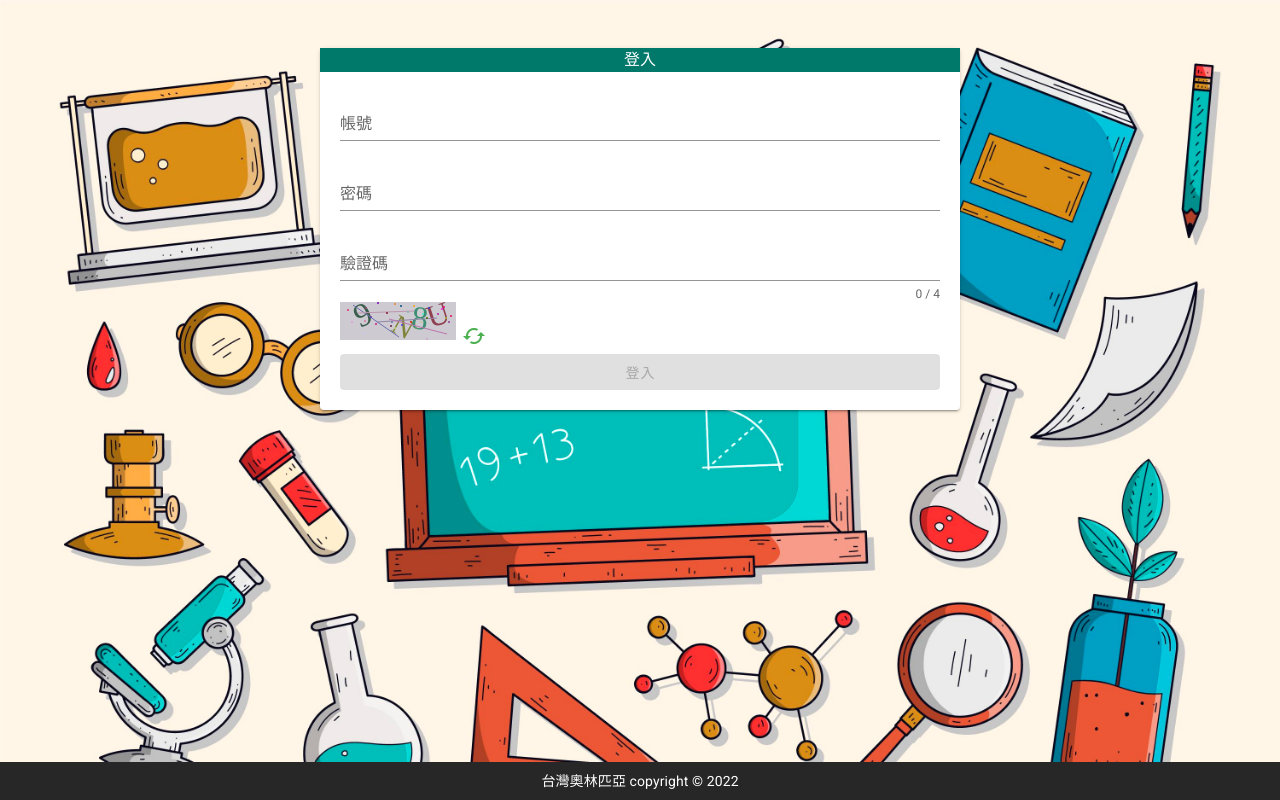
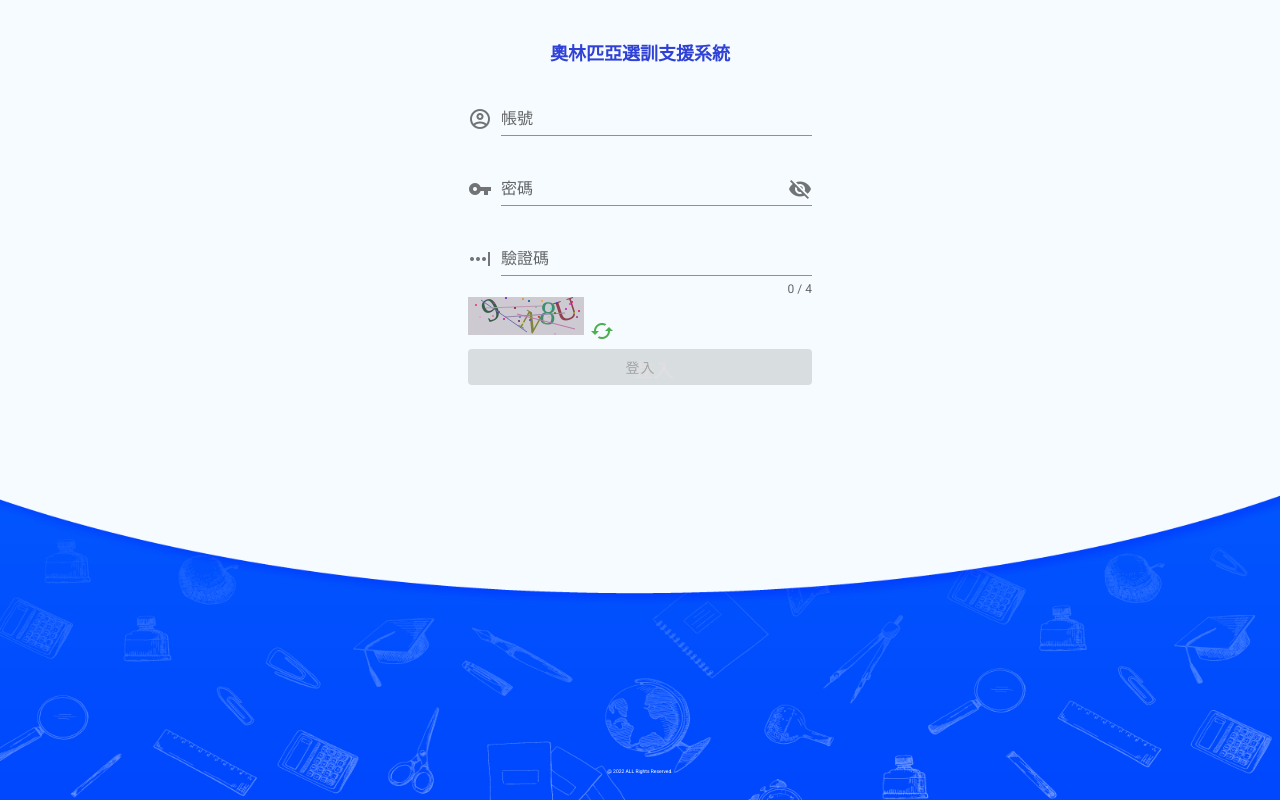
Before and after one commit to goodpoyen/olympic, a Vue app: page /login in a window 1280 px wide. Built offline with nearby package versions, Linux system fonts and the light colour scheme; no server answers.

Commit message:
login view for figma

```diff
--- a/src/App.vue
+++ b/src/App.vue
@@ -3,11 +3,6 @@
     <v-main>
       <router-view />
     </v-main>
-    <v-footer dark padless>
-      <v-card-text class="py-2 white--text text-center">
-        台灣奧林匹亞 copyright © {{ new Date().getFullYear() }}
-      </v-card-text>
-    </v-footer>
   </v-app>
 </template>
 
@@ -20,17 +15,17 @@ export default {
   async mounted () {
     const currentUrl = window.location.pathname
 
-    if (currentUrl === '/login') {
+    if (currentUrl.includes('/login')) {
       this.loginShow = true
     }
 
     if (!await this.checkLogin()) {
-      if (currentUrl !== '/login') {
+      if (!currentUrl.includes('/login')) {
         location.href = '/login'
       }
     } else {
       this.loginShow = true
-      if (currentUrl === '/login') {
+      if (currentUrl.includes('/login')) {
         location.href = '/manage'
       }
     }
--- a/src/components/account.vue
+++ b/src/components/account.vue
@@ -333,9 +333,9 @@ export default {
     },
 
     getColor (status) {
-      if (status === '停權') return 'red'
-      else if (status === '認證') return 'orange'
-      else return 'green'
+      if (status === '停權') return 'blue'
+      else if (status === '認證') return 'blue'
+      else return 'blue'
     },
 
     async getAccountList () {
--- a/src/components/schoolUser.vue
+++ b/src/components/schoolUser.vue
@@ -465,7 +465,7 @@ export default {
     getColor (status) {
       if (status === '停權') return 'red'
       else if (status === '認證') return 'orange'
-      else return 'green'
+      else return 'blue'
     },
 
     async getSchoolUsers () {
--- a/src/router/index.js
+++ b/src/router/index.js
@@ -10,8 +10,10 @@ const routes = [
     redirect: '/manage'
   },
   {
+    // path: '/login/:id',
     path: '/login',
     name: 'login',
+    // props: true,
     component: () => import('../views/loginView.vue')
   },
   {
--- a/src/views/loginView.vue
+++ b/src/views/loginView.vue
@@ -1,17 +1,24 @@
 <template>
   <v-main
     :style="{
-      'background-image': 'url(/images/test.jpg)',
-      'background-size': 'cover',
+      'background-image': 'url(/images/loginBackground.png)',
+      'background-size': '100% 100%',
       'background-repeat': 'no-repeat',
       height: '100%',
     }"
   >
-    <v-card width="50%" class="mx-auto my-12">
+    <div style="width: 30%; margin: 40px auto">
+      <span
+        style="
+          display: flex;
+          justify-content: center;
+          font-size: 18px;
+          font-weight: bold;
+          color: #3041d6;
+        "
+        >奧林匹亞選訓支援系統</span
+      >
       <validation-observer ref="observer" v-slot="{ invalid }">
-        <div class="teal lighten-4 darken-2 text-center">
-          <span class="white--text">登入</span>
-        </div>
         <form style="padding: 20px">
           <validation-provider
             v-slot="{ errors }"
@@ -23,6 +30,7 @@
               :error-messages="errors"
               label="帳號"
               @keyup.enter="login"
+              prepend-icon="mdi-account-circle-outline"
               required
             ></v-text-field>
           </validation-provider>
@@ -30,8 +38,11 @@
             <v-text-field
               v-model="password"
               :error-messages="errors"
+              :append-icon="show1 ? 'mdi-eye' : 'mdi-eye-off'"
+              @click:append="show1 = !show1"
               label="密碼"
-              :type="'password'"
+              :type="show1 ? 'text' : 'password'"
+              prepend-icon="mdi-key"
               required
               @keyup.enter="login"
             ></v-text-field>
@@ -48,6 +59,7 @@
               label="驗證碼"
               :type="'verifycode'"
               @keyup.enter="login"
+              prepend-icon="mdi-lastpass"
               required
             ></v-text-field>
             <s-identify
@@ -68,7 +80,13 @@
             {{ errorMsg }}
           </v-alert>
 
-          <v-btn block class="green mr-4" :disabled="invalid" @click="login()"
+          <v-btn
+            block
+            depressed
+            class="mr-4 white--text"
+            color="#2D5BFF"
+            :disabled="invalid"
+            @click="login()"
             >登入</v-btn
           >
           <v-alert
@@ -82,9 +100,20 @@
             {{ dialogMsg }}
           </v-alert>
         </form>
-        <!-- <a href="/forget" target="_blank" style="padding: 20px">? 忘記密碼</a> -->
       </validation-observer>
-    </v-card>
+    </div>
+    <div
+      class="py-8 white--text text-center"
+      style="
+        font-size: 5px;
+        position: absolute;
+        bottom: 0;
+        width: 100%;
+        height: 60px;
+      "
+    >
+      @ {{ new Date().getFullYear() }} ALL Rights Reserved.
+    </div>
   </v-main>
 </template>
 
@@ -125,7 +154,8 @@ export default {
     alertShow: false,
     errorMsg: '',
     dialogMsg: '',
-    dialog: false
+    dialog: false,
+    show1: false
   }),
 
   watch: {
@@ -157,6 +187,9 @@ export default {
       // console.log(this.$store.dispatch('test', 'balabala'))
       // console.log(this.$store.state.test)
       return this.$store.state.test
+    },
+    id () {
+      return this.$route.params.id
     }
   },
 
@@ -184,6 +217,7 @@ export default {
         .post(this.GLOBAL.APISERVERURL + '/login', user)
         .then((response) => {
           if (response.data.code === 200) {
+            console.log(response.data)
             this.store('act', response.data.resultData.act, '1800000')
             this.store('ret', response.data.resultData.ret, '1800000')
             this.store('level', response.data.resultData.level, '1800000')
@@ -223,7 +257,8 @@ export default {
   mounted () {
     this.identifyCode = ''
     this.makeCode(this.identifyCodes, 4)
-    console.log(this.test8)
+    // console.log(this.test8)
+    console.log(this.id)
     // console.log(4)
   }
 }
--- a/src/views/manageView.vue
+++ b/src/views/manageView.vue
@@ -139,8 +139,8 @@ export default {
     this.olympicTitle = await this.changeOlympicData(this.olympic.value)
     this.olympicMsg = await this.changeOlympicMsg(this.level.value)
     await this.renewLT()
-    this.$store.dispatch('test', 'balabala')
-    console.log(this.$store.state.test)
+    // this.$store.dispatch('test', 'balabala')
+    // console.log(this.$store.state.test)
   }
 }
 </script>
```
Also changed, not shown: public/images/loginBackground.png (added).
